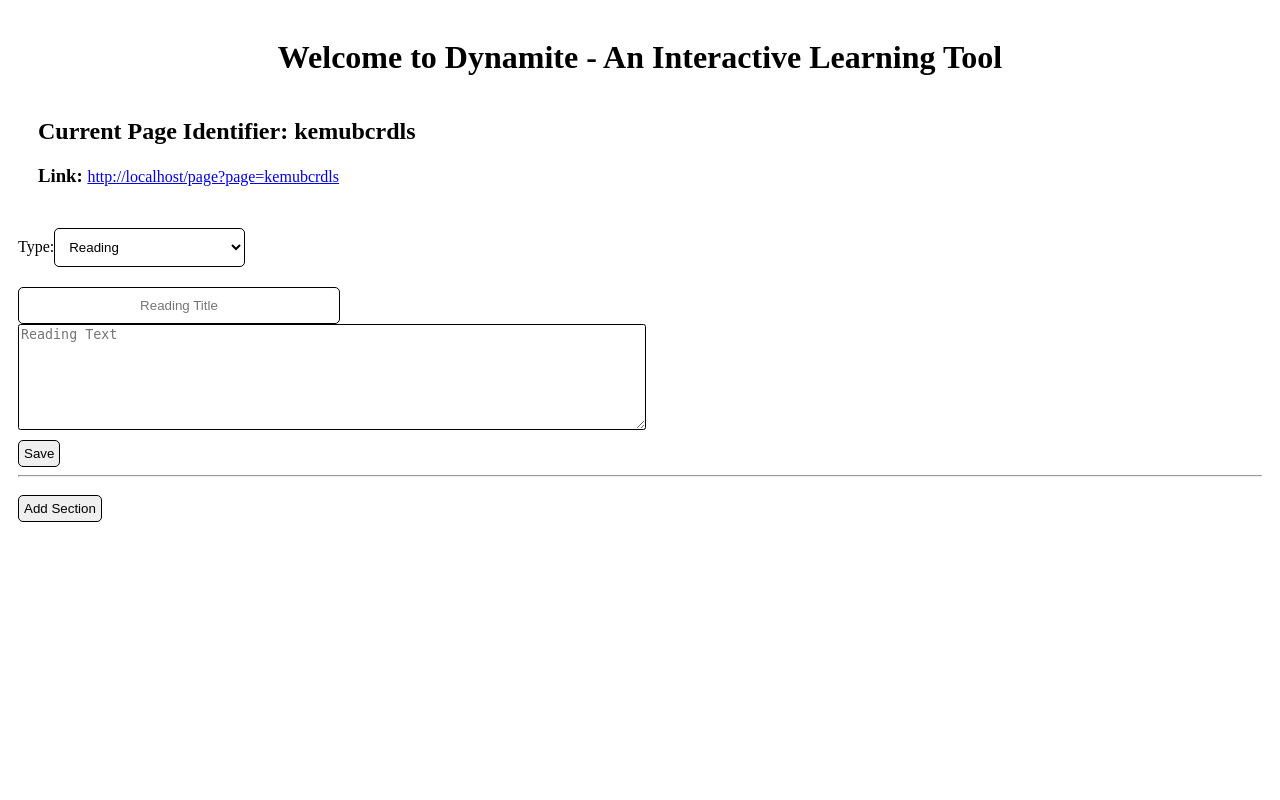
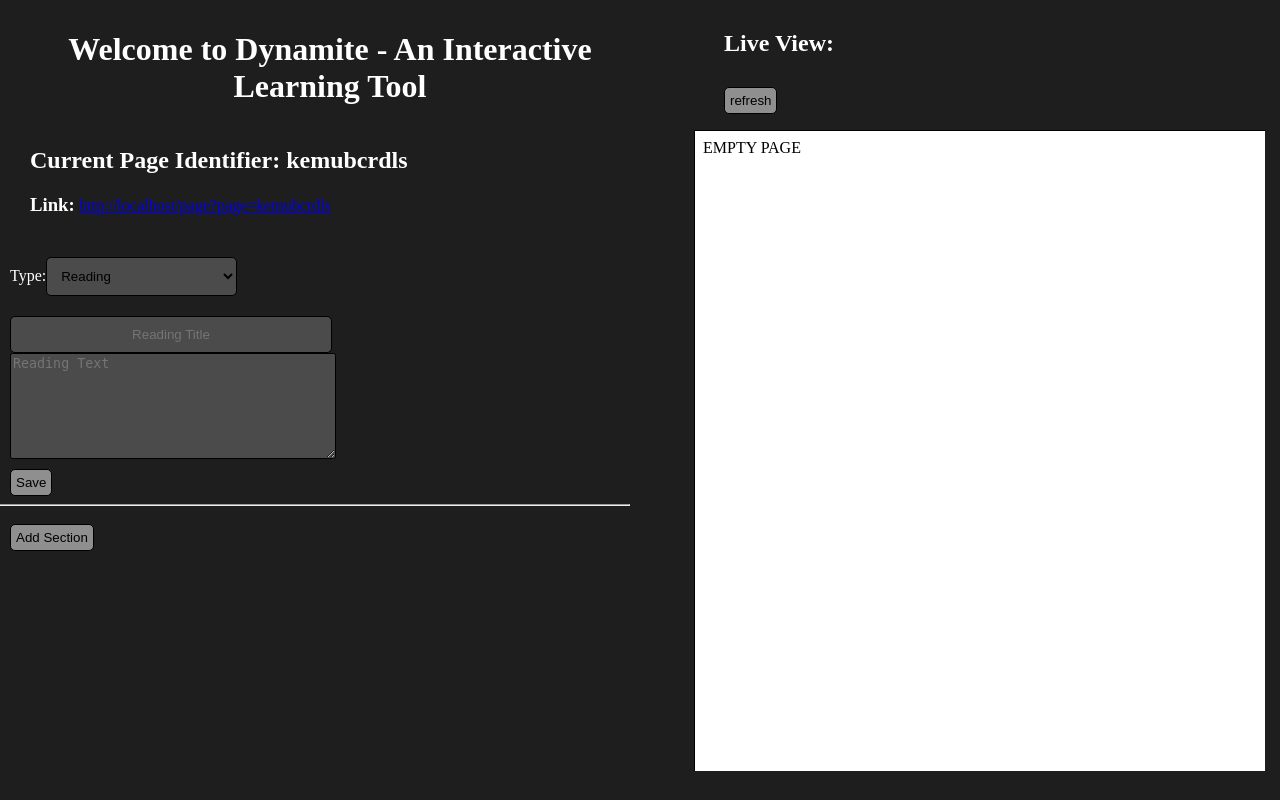
Before and after one commit to danielzelfo/dynamite, a Flask app: page / in a window 1280 px wide. Run offline with Flask 2, Linux system fonts and the light colour scheme; some libraries are stand-ins or nearby versions.

Commit message:
Added Live View

```diff
--- a/app.py
+++ b/app.py
@@ -1,17 +1,18 @@
-from flask import Flask, render_template, request, url_for
+from flask import Flask, render_template, request, url_for, Markup
 import os
 import string
 import random
+import html
+
+os.chdir(os.path.dirname(os.path.realpath(__file__)))
 
 app = Flask(__name__)
-
-
-
 
 data = {
 
 }
 
+#home page
 @app.route('/')
 def index():
     page = ''.join(random.choice(string.ascii_lowercase) for i in range(10))
@@ -22,34 +23,24 @@ def index():
                 "content": {}
             }
 
-
         ]
 	}
-    print(data)
     return render_template('index.html', page=page)
 
-
+#custom lesson page
 @app.route('/page')
 def render_page():
 
     current_page = request.args.get("page")
+    c_data = data[current_page]
+    render = ""
+    color = "black"
 
-    render = "<!DOCTYPE html>\r\n<html>\r\n"
-    render += "<head>\r\n<title>Page " + current_page + "</title>\r\n"
+    #404 Error
+    if not current_page in data:
+        return f'<p style="color: {color}">404 NOT FOUND</p>'
 
-    render += "<style>h1, p, textarea, video{min-width: 50%} textarea{min-height: 50vh}</style></head>\r\n<body>"
-
-
-
-
-
-
-    if not current_page in data:
-        return "404 NOT FOUND"
-
-    c_data = data[current_page]
-
-
+    #Checking if all there are no sections or all sections are empty
     emptySections = True
     for section in c_data["section-data"]:
         if len(section["content"])  != 0:
@@ -57,21 +48,21 @@ def render_page():
             break
 
     if emptySections:
-        return "EMPTY PAGE"
+        return f'<p style="color: {color}">EMPTY PAGE</p>'
 
-
-
+    #rendering all sections
     for section in c_data["section-data"]:
 
+        #skip empty
         if len(section["content"]) == 0:
             continue
 
+        #content html data by type
         content = {
             "reading": [ ["title", "h1", ""], ["text","p", ""]],
-            "free": [["text", "h1", ""], ["", "textarea", ""]],
+            "free": [["text", "h1", ""], ["", "textarea class='contentInput'", ""]],
             "video": [["link", "video controls", "src"]]
         }
-
 
         render += "<div class='section'>\r\n"
 
@@ -89,18 +80,10 @@ def render_page():
 
         render += "</div>\r\n"
 
+    with open("templates/includes/global_scripts.html") as jq:
+        return render_template('lesson.html', current_page=current_page, sections=Markup(render), globalscripts=Markup(jq.read()))
 
-    render += "<button id='next'>next</button>\r\n"
-    render += "</body>"
-
-    with open("templates/includes/global_scripts.html") as jq:
-        render += jq.read() + "\r\n"
-    render+= "<script type='text/javascript' src="+ url_for('static', filename='render.js') +"></script>"
-
-    render += "</html>"
-
-    return render
-
+#background process - add section
 @app.route('/addSection')
 def background_process_add():
     page = request.args.get("pageID")
@@ -112,11 +95,9 @@ def background_process_add():
 
     data[page]["section-data"].append(sectionData)
 
-
-    print(data)
     return ""
 
-
+#background process - change section
 @app.route('/changeSection')
 def background_process_change():
     page = request.args.get("pageID")
@@ -125,16 +106,12 @@ def background_process_change():
     typ = request.args.get("type")
 
 
-
     data[page]["section-data"][i]["type"] = typ
 
-
-    print(data)
     with open("templates/includes/section-"+typ+".html") as f:
         return f.read()
 
-
-
+#background process - save section
 @app.route('/saveSection')
 def background_process_save():
 
@@ -143,29 +120,22 @@ def background_process_save():
     categorizedContent = {
         "reading": ["title", "text"],
         "free": ["text"],
-	"video": ["link"]
+	    "video": ["link"]
     }
 
-
     i = int(request.args.get("i"))
-
 
     typ = request.args.get("type")
 
     content = {}
 
-
     for x in categorizedContent[typ]:
-        content[x] = request.args.get("content["+x+"]")
-
+        content[x] = html.escape(request.args.get("content["+x+"]"))
 
 
     data[page]["section-data"][i]["content"] = content
 
-    print(data)
-
     return ""
-
 
 if __name__ == '__main__':
     app.run(host='0.0.0.0')
--- /dev/null
+++ b/static/index.css
@@ -0,0 +1,95 @@
+body {
+	background-color: #1e1e1e;
+	color: white;
+}
+
+.content * {
+	display: block;
+}
+
+.information {
+	padding: 10px;
+}
+
+.information div {
+	padding: 10px;
+}
+
+.information div * {
+	display: inline;
+}
+
+input.contentInput {
+	min-width: 300px;
+	border: 1px solid black;
+	padding: 10px;
+	border-radius: 5px;
+	background-color: rgba(255, 255, 255, .2);
+}
+
+select.type {
+	border: 1px solid black;
+	padding: 10px;
+	border-radius: 5px;
+	background-color: white;
+	background-color: rgba(255, 255, 255, .2);
+}
+
+input.contentInput:hover,
+textarea.contentInput:hover,
+select.type:hover {
+	background-color: rgba(255, 255, 255, .25);
+}
+
+.section {
+	line-height: 5;
+}
+
+.split {
+	height: 95%;
+	width: 50%;
+	position: fixed;
+	z-index: 1;
+	top: 0;
+	overflow-x: hidden;
+	padding: 10px;
+}
+
+.split hr {
+	position: relative;
+	left: -20px;
+}
+
+
+/* Control the left side */
+
+.left {
+	left: 0;
+}
+
+
+/* Control the right side */
+
+.right {
+	right: 0;
+	width: 45%;
+}
+
+.right .btn,
+.right .ttl {
+	margin-left: 30px;
+}
+
+.right .zero {
+	min-height: 100px;
+}
+
+.right #lessonview {
+	top: 0;
+	left: 0;
+	width: 99%;
+	border: none;
+	border-top: 1px solid black;
+	border-left: 1px solid black;
+	background-color: white;
+}
--- a/static/index.js
+++ b/static/index.js
@@ -1,14 +1,13 @@
 var page = $("#pageID").html();
 
-document.querySelector("#pageLink").innerHTML = window.location.href + "page?page="+page;
+document.querySelector("#pageLink").innerHTML = window.location.href + "page?page=" + page;
 
 var sectionTypes = ["reading", "free", "video"];
 
-
+//change content type function
 $(function() {
     $(".sections").on("change", "select.type", function() {
         let typ = $("option:selected", this).val();
-
 
         let $section = $(this).parent(".section");
         let i;
@@ -27,12 +26,12 @@ $(function() {
             }
         }
 
-		$.get('/changeSection',
-			{
+		//send request to update data
+        $.get('/changeSection', {
             pageID: page,
             i: $section.index(),
-				type	: typ
-			}).done(function( data ) {
+            type: typ
+        }).done(function(data) {
             $section.find(".content").html(data);
         });
 
@@ -40,39 +39,43 @@ $(function() {
     });
 });
 
-
+//save content function
 $(function() {
     $(".sections").on("click", "button.contentSave", function() {
 
-
         let $section = $(this).parent(".content").parent(".section");
-
-
         let typ = $("option:selected", $section).val();
-
         let cont = {};
-
-
         let catCont = {
             "reading": ["title", "text"],
-
             "free": ["text"],
             "video": ["link"]
         };
 
-		catCont[typ].forEach(function (item, index) {
-			cont[item] = $section.find(".contentInput."+typ+"."+item).val();
+        catCont[typ].forEach(function(item, index) {
+            cont[item] = $section.find(".contentInput." + typ + "." + item).val();
         });
 
-
-		$.get('/saveSection',
-			{
+		//send request to save data
+        $.get('/saveSection', {
             pageID: page,
             i: $section.index(),
             type: typ,
-				content	: cont
+            content: cont
 
+        }).done(function() {
+            document.getElementById('lessonview').contentWindow.location.reload();
         });
 
     });
 });
+
+$(function() {
+    //setting height of live based on padding and element above
+    $(document).ready(function() {
+        $(".right #lessonview").css("height", ($(".split.right").height() - parseInt($(".right").css("padding").replace("px", "")) * 2 - $(".right div").height() + "px"));
+    });
+    $(window).resize(function() {
+        $(".right #lessonview").css("height", ($(".split.right").height() - parseInt($(".right").css("padding").replace("px", "")) * 2 - $(".right div").height() + "px"));
+    });
+});
--- a/static/style.css
+++ b/static/style.css
@@ -1,64 +1,28 @@
-body{
+body {
 	padding: 10px;
 }
 
-.title{
+.title {
 	text-align: center;
 }
 
-.content *{
-	display: block;
+button.btn {
+	padding: 5px;
+	border-radius: 5px;
+	padding: 5x 10px;
+	border: 1px solid black;
+	margin-top: 10px;
+	background-color: rgba(255, 255, 255, .5);
 }
 
-
-.information.main {
-	padding: 10px;
+button.btn:hover {
+	background-color: rgba(255, 255, 255, .625);
 }
 
-.information.main div {
-	padding: 10px;
-}
-
-.information.main div *{
-	display: inline;
-}
-
-input.contentInput{
-	min-width: 300px;
-	border: 1px solid black;
-	padding: 10px;
-	border-radius: 5px;
-
-}
-textarea.contentInput{
+textarea.contentInput {
 	min-width: 50%;
 	min-height: 100px;
 	border: 1px solid black;
 	border-radius: 2.5px;
+	background-color: rgba(255, 255, 255, .2);
 }
-
-select.type{
-		border: 1px solid black;
-	  padding: 10px;
-	  border-radius: 5px;
-	  background-color: white;
-
-
-}
-
-.section {
-	line-height:  5;
-}
-
-button.btn{
-	padding: 5px;
-    border-radius: 5px;
-	padding: 5x  10px;
-	border: 1px solid black;
-	margin-top: 10px;
-}
-
-button.btn:hover{
-	background-color: black;
-	color: white;
-}
--- a/templates/index.html
+++ b/templates/index.html
@@ -3,35 +3,36 @@
 	<head>
 		<title>Dynamite</title>
 		<link rel="stylesheet" type="text/css"  href="{{ url_for('static', filename='style.css') }}">
-
-
-
-
-
+		<link rel="stylesheet" type="text/css"  href="{{ url_for('static', filename='index.css') }}">
 	</head>
 	<body>
-		<h1 class="title main">Welcome to Dynamite - An Interactive Learning Tool</h1>
-		<div class="information main">
+		<div class="split left">
+			<h1 class="title">Welcome to Dynamite - An Interactive Learning Tool</h1>
+			<div class="information">
 				<div>
 					<h2>Current Page Identifier: </h2>
 					<h2 id="pageID">{{page}}</h2>
 				</div>
 				<div>
 					<h3>Link: </h3>
-				<a id="pageLink" href="/page?page={{page}}">/page?page={{page}}</a>
+					<a id="pageLink" target="_blank" href="/page?page={{page}}">/page?page={{page}}</a>
 				</div>
 			</div>
 			<div class="sections">
 				{% include 'includes/section.html'   %}
 			</div>
 			<a href=# id=add><button class='btn'>Add Section</button></a>
+		</div>
+		<div class="split right">
+			<div class="zero">
+				<h2 class="ttl">Live View: </h2>
+				<button class='btn'onclick="document.getElementById('lessonview').contentWindow.location.reload();">refresh</button>
+			</div>
+			<iframe id="lessonview" src="/page?page={{page}}"></iframe>
+		</div>
 	</body>
-
-
 	{% include 'includes/global_scripts.html' %}
-
 	<script type="text/javascript" src="{{ url_for('static', filename='index.js') }}"></script>
-
 	<script type="text/javascript">
 		$(function() {
 			$('a#add').on('click', function(e) {
@@ -44,5 +45,4 @@
 			});
 		});
 	</script>
-
 </html>
```
Also changed, not shown: static/render.js (+14 -14 lines), templates/lesson.html (added, +16 -0 lines), README.md. Lines whose indentation alone changed are shown as unchanged.
